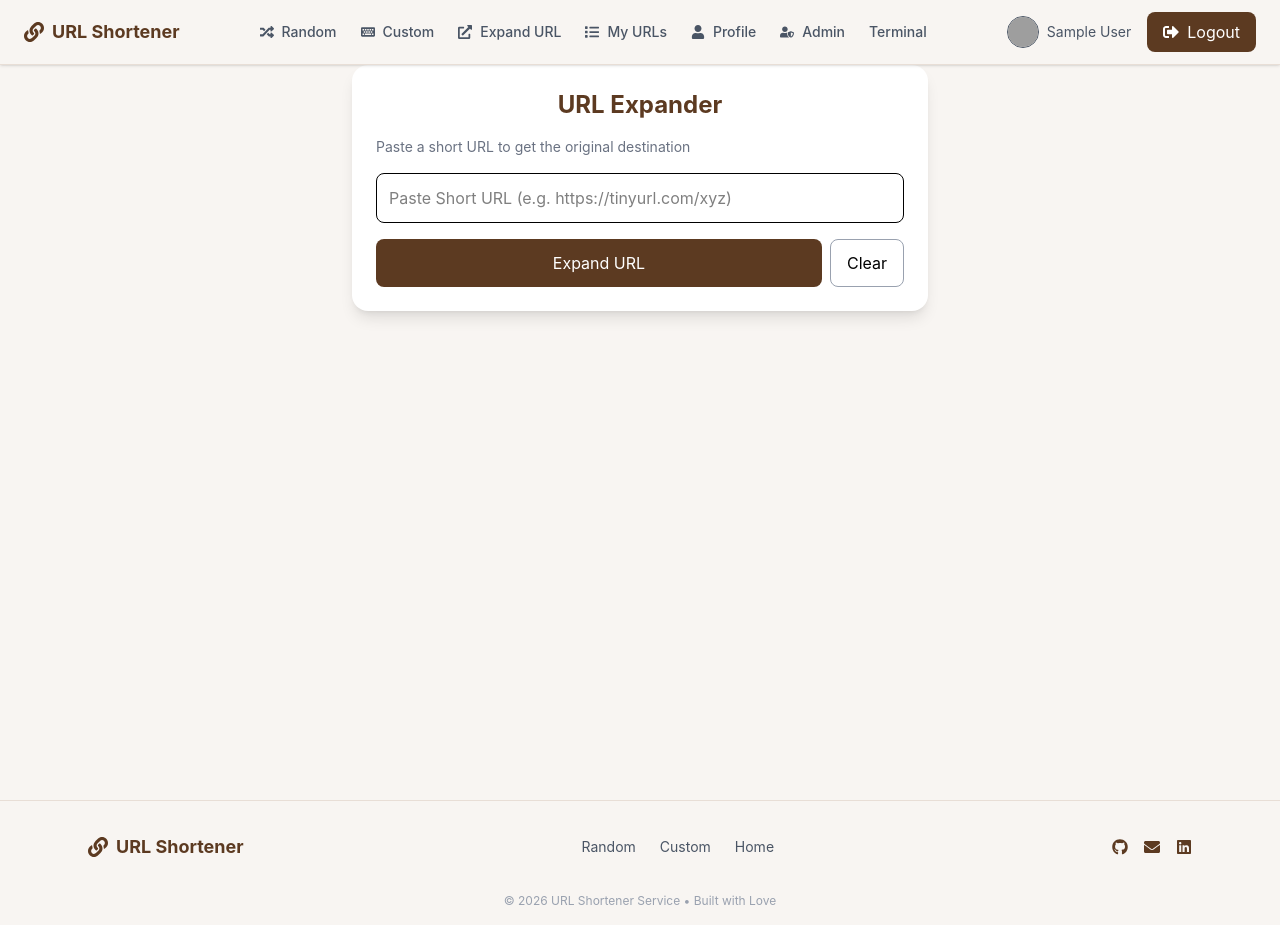
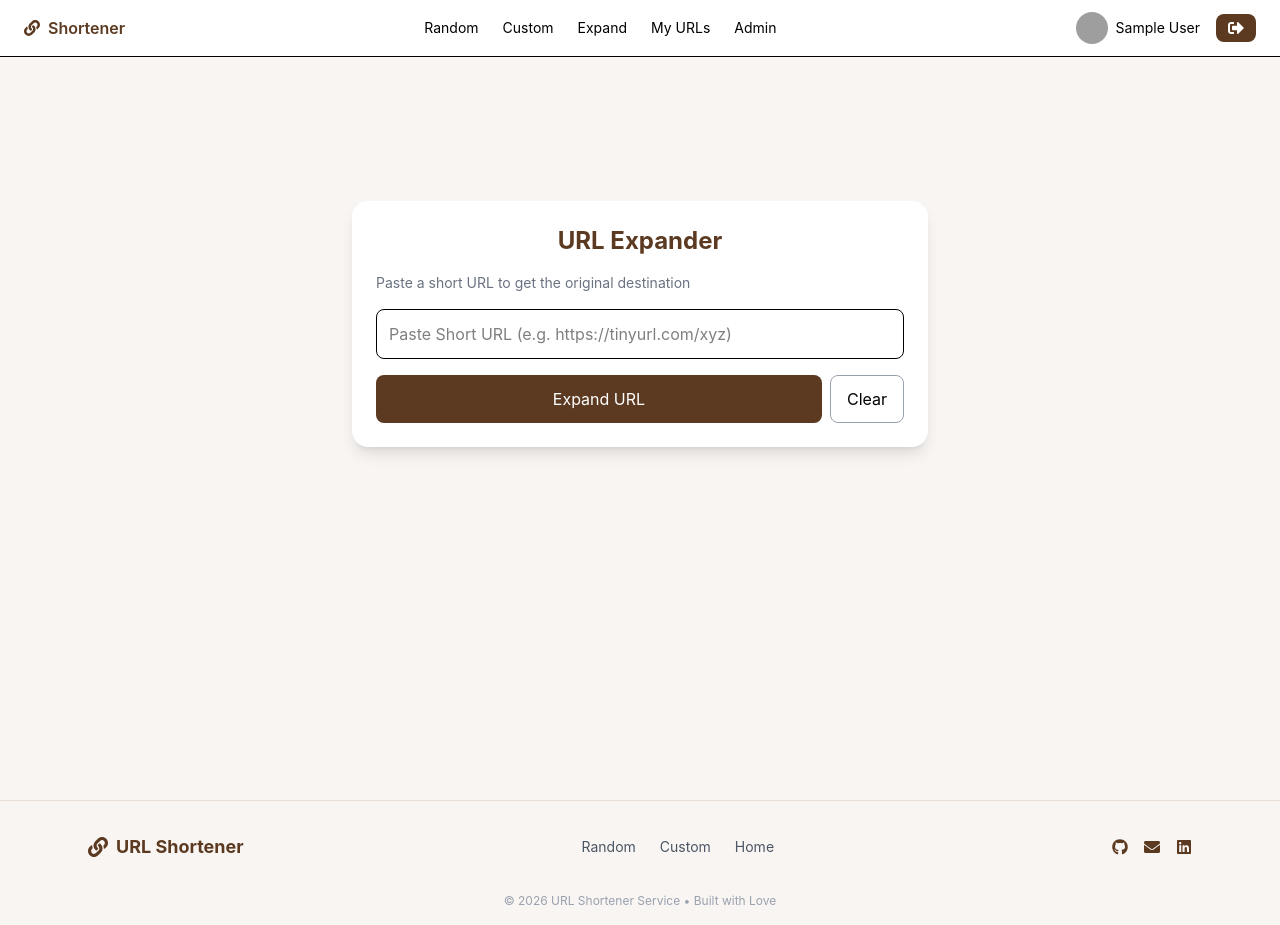
Before and after one commit to jaisondavid-m/url-shortner-service, a React (Vite) app in the folder client/: page /expand in a window 1280 px wide. Built offline with nearby package versions, Linux system fonts and the light colour scheme; sample sign-in values are in the browser's storage; grey boxes are pictures that could not be loaded.

Commit message:
modified navbar

```diff
--- a/client/src/Layouts/AppLayout.jsx
+++ b/client/src/Layouts/AppLayout.jsx
@@ -1,12 +1,14 @@
 import React from "react"
-import Navbar from "../components/Navbar.jsx"
+// import Navbar from "../components/Navbar.jsx"
 import Footer from "../components/Footer.jsx"
+import ResponsiveNavbar from "../components/ResponsiveNavbar.jsx"
 
 function AppLayout({ children }) {
     return (
         <div>
             <div className="min-h-screen flex flex-col bg-[#F8F5F2]">
-                <Navbar />
+                {/* <Navbar /> */}
+                <ResponsiveNavbar/>
                 <main className="flex-1 w-full">
                     {children}
                 </main>
--- /dev/null
+++ b/client/src/components/ResponsiveNavbar.jsx
@@ -0,0 +1,120 @@
+import React , { useState } from "react"
+import {
+    FaLink,
+    FaBars,
+    FaTimes,
+    FaUsers,
+    FaSignOutAlt,
+    FaUserShield,
+} from "react-icons/fa"
+import { useNavigate } from "react-router-dom"
+import { useAuth } from "../context/AuthContext.jsx"
+
+function ResponsiveNavbar() {
+
+    const navigate = useNavigate()
+    const { logout , user } = useAuth()
+    const [menuOpen, setMenuOpen] = useState(false)
+    const [showLogoutModal, setShowLogoutModal] = useState(false)
+
+    const handleLogout = () => {
+        logout()
+        navigate("/")
+    }
+
+    const NavItem = ({ label , onClick }) => (
+        <button
+            onClick={() => {
+                onclick()
+                setMenuOpen(false)
+            }}
+            className="block w-full text-left px-4 py-2 text-gray-700 hover:bg-[#F1EAE4] rounded-lg"
+        >
+            {label}
+        </button>
+    )
+
+    return (
+        <>
+            <nav className="w-full sticky-0 top-0 z-50 bg-white border-b px-6 py-3 flex items-center justify-between">
+                <div
+                    onClick={() => navigate("/home")}
+                    className="flex items-center gap-2 cursor-pointer"
+                >
+                    <FaLink className="text-[#5C3A21]" />
+                    <h1 className="font-semibold text-[#5C3A21]">Shortener</h1>
+                </div>
+                <div className="hidden md:flex items-center gap-6 text-sm">
+                    <button onClick={() => navigate("/home?tab=random")} className="cursor-pointer">Random</button>
+                    <button onClick={() => navigate("/home?tab=custom")} className="cursor-pointer">Custom</button>
+                    <button onClick={() => navigate("/expand")} className="cursor-pointer">Expand</button>
+                    <button className="cursor-pointer" onClick={() => navigate("/myurls")}>My URLs</button>
+                    {user?.role === "admin" && (
+                        <button onClick={() => navigate("/admin")} className="cursor-pointer">Admin</button>
+                    )}
+                </div>
+                <div className="flex items-center gap-4">
+                    <div className="hidden md:flex items-center gap-2 text-sm">
+                        <img
+                            src={user?.avatar || "https://ui-avatars.com/api/?name=User"}
+                            className="w-8 h-8 rounded-full"
+                        />
+                        <span>{user?.name}</span>
+                    </div>
+                    <button
+                        onClick={() => setShowLogoutModal(true)}
+                        className="hidden md:flex items-center gap-2 bg-[#5C3A21] text-white px-3 py-1.5 rounded-lg"
+                    >
+                        <FaSignOutAlt/>
+                    </button>
+                    <button
+                        onClick={() => setMenuOpen(!menuOpen)}
+                        className="md:hidden text-xl"
+                    >
+                        {menuOpen ? <FaTimes/> : <FaBars/>}
+                    </button>
+                </div>
+            </nav>
+            {menuOpen && (
+                <div className="md:hidden bg-white border=b px-4 py-3 space-y-2">
+                    <NavItem label="Random" onClick={() => navigate("/home?tab=random")} />
+                    <NavItem label="Custom" onClick={() => navigate("/home?tab=custom")} />
+                    <NavItem label="Expand URL" onClick={() => navigate("/expand")} />
+                    <NavItem label="My URLs" onClick={() => navigate("/myurls")} />
+                    <NavItem label="Profile" onClick={() => navigate("/profile")} />
+                    {user?.role === "admin" && (
+                        <NavItem label="Admin" onClick={() => navigate("/admin")} />
+                    )}
+                    <hr/>
+                    <NavItem label="Logout" onClick={() => setShowLogoutModal(true)}/>
+                </div>
+            )}
+            {showLogoutModal && (
+                <div className="fixed inset-0 bg-black/40 flex items-center justify-center z-50">
+                    <div className="bg-white rounded-lg p-6 w-[90%] max-w-sm">
+                        <h2 className="font-semibold mb-2">Confirm Logout</h2>
+                        <p className="text-sm text-gray-600 mb-4">
+                            Are you sure you want to logout ?
+                        </p>
+                        <div className="flex justify-end gap-3">
+                            <button
+                                onClick={() => setShowLogoutModal(false)}
+                            >
+                                Cancel
+                            </button>
+                            <button
+                                onClick={handleLogout}
+                                className="bg-[#5C3A21] text-white px-4 py-1.5 rounded"
+                            >
+                                LogOut
+                            </button>
+                        </div>
+                    </div>
+                </div>
+            )}
+        </>
+    )
+
+}
+
+export default ResponsiveNavbar
--- a/client/src/pages/ExpandURL.jsx
+++ b/client/src/pages/ExpandURL.jsx
@@ -37,7 +37,7 @@ function ExpandURL() {
     }
 
     return (
-        <div className="w-full flex items-center justify-center bg-[#F8F5F2] flex-1">
+        <div className="w-full mt-36 flex items-center justify-center bg-[#F8F5F2] flex-1">
             <div className="w-full max-w-xl bg-white p-6 rounded-2xl shadow-lg space-y-4">
                 <div className="text-center">
                     <h1 className="text-2xl font-bold text-[#5C3A21]">
```
